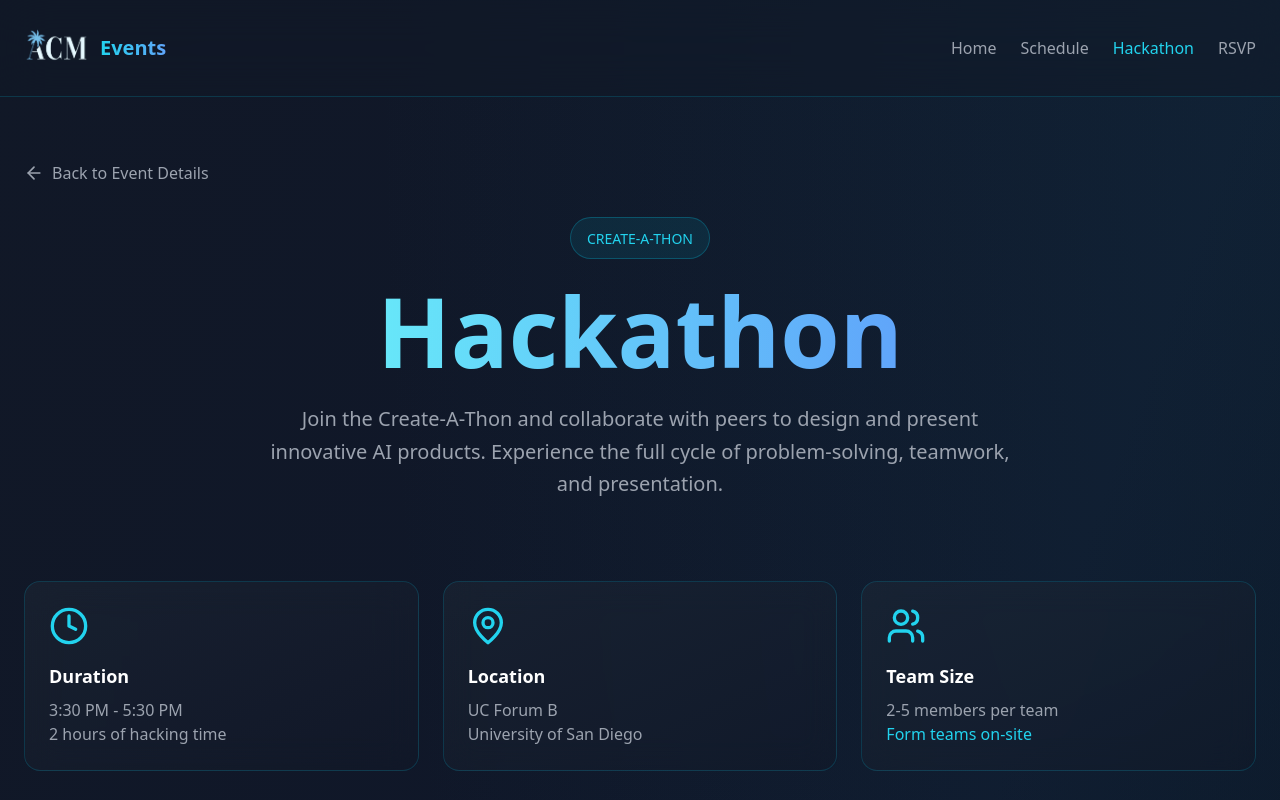
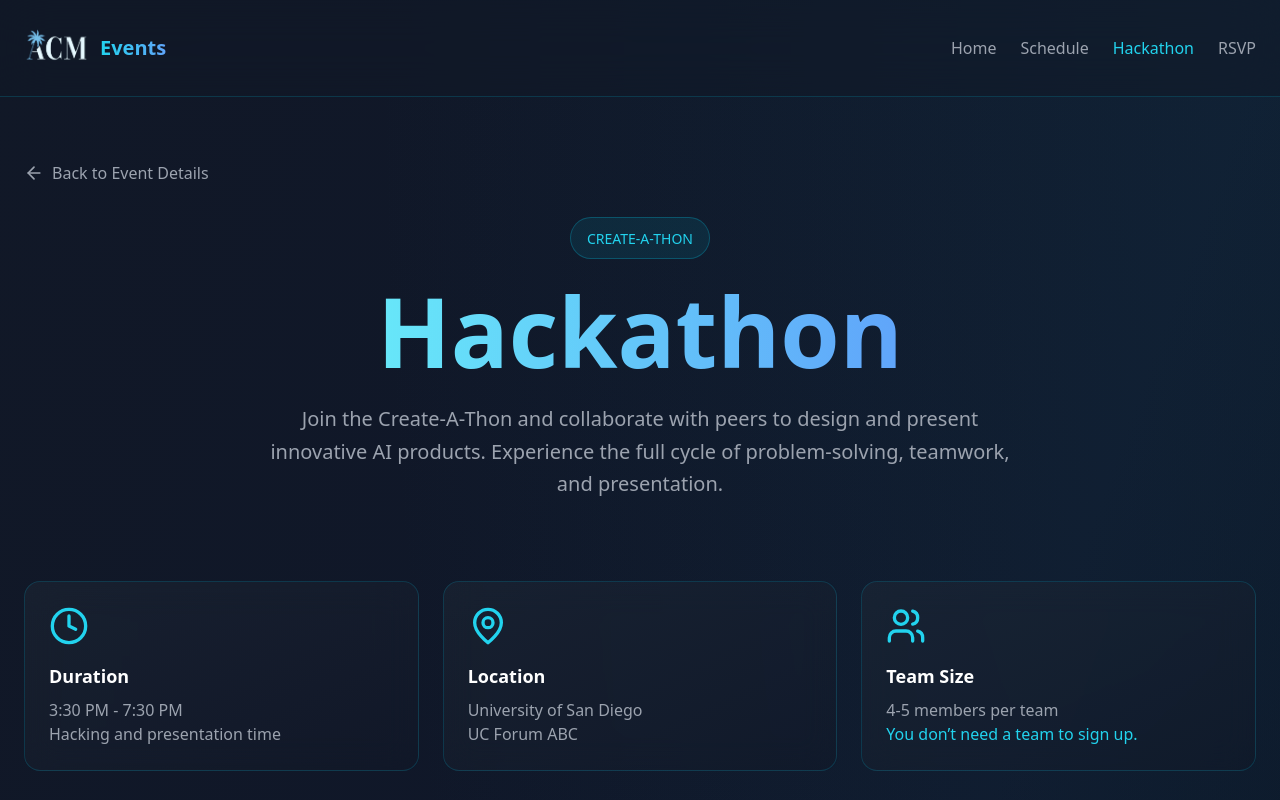
Before and after one commit to Max-Aber/acm_tech_talk, a React (Vite) app: page / in a window 1280 px wide. Both pictures are taken after a click on the button "Hackathon". Shown: the top 800 px of the page. Built offline with nearby package versions, Linux system fonts and the light colour scheme.

Commit message:
updated the numbers and words in the descriptions

```diff
--- a/src/pages/Hackathon.tsx
+++ b/src/pages/Hackathon.tsx
@@ -81,22 +81,22 @@ function Hackathon({ onNavigate }: HackathonProps) {
           <div className="bg-gradient-to-br from-gray-800/50 to-gray-900/50 backdrop-blur-lg border border-cyan-500/20 rounded-2xl p-6 hover:border-cyan-400/40 transition-all duration-300 hover:scale-105">
             <Clock className="w-10 h-10 text-cyan-400 mb-4" />
             <h3 className="text-lg font-semibold mb-2">Duration</h3>
-            <p className="text-gray-400">3:30 PM - 5:30 PM</p>
-            <p className="text-gray-400">2 hours of hacking time</p>
+            <p className="text-gray-400">3:30 PM - 7:30 PM</p>
+            <p className="text-gray-400">Hacking and presentation time</p>
           </div>
 
           <div className="bg-gradient-to-br from-gray-800/50 to-gray-900/50 backdrop-blur-lg border border-cyan-500/20 rounded-2xl p-6 hover:border-cyan-400/40 transition-all duration-300 hover:scale-105">
             <MapPin className="w-10 h-10 text-cyan-400 mb-4" />
             <h3 className="text-lg font-semibold mb-2">Location</h3>
-            <p className="text-gray-400">UC Forum B</p>
             <p className="text-gray-400">University of San Diego</p>
+            <p className="text-gray-400">UC Forum ABC</p>
           </div>
 
           <div className="bg-gradient-to-br from-gray-800/50 to-gray-900/50 backdrop-blur-lg border border-cyan-500/20 rounded-2xl p-6 hover:border-cyan-400/40 transition-all duration-300 hover:scale-105">
             <Users className="w-10 h-10 text-cyan-400 mb-4" />
             <h3 className="text-lg font-semibold mb-2">Team Size</h3>
-            <p className="text-gray-400">2-5 members per team</p>
-            <p className="text-cyan-400 font-medium">Form teams on-site</p>
+            <p className="text-gray-400">4-5 members per team</p>
+            <p className="text-cyan-400 font-medium">You don’t need a team to sign up.</p>
           </div>
         </div>
 
@@ -106,7 +106,7 @@ function Hackathon({ onNavigate }: HackathonProps) {
           </h2>
           <div className="space-y-6 text-gray-300 text-lg leading-relaxed">
             <p>
-              The Create-A-Thon is a collaborative hackathon where teams of 2-5 people work together to design and build innovative AI-powered products. This isn't about writing perfect code - it's about creativity, teamwork, and bringing ideas to life.
+              The Create-A-Thon is a collaborative hackathon where teams of 4-5 people work together to design and build innovative AI-powered products. This isn't about writing perfect code - it's about creativity, teamwork, and bringing ideas to life.
             </p>
             <p>
               Before the hackathon begins, you'll participate in required workshops on Vibe Coding and Daisy.so to learn the tools you'll use. At 3:30 PM, we'll release the prompt, and your team will have 2 hours to create something amazing.
@@ -208,7 +208,7 @@ function Hackathon({ onNavigate }: HackathonProps) {
               <div>
                 <h3 className="text-xl font-semibold mb-2">3:15 PM - 3:30 PM: Team Formation</h3>
                 <p className="text-gray-400">
-                  Form teams of 2-5 people. The hackathon prompt will be released at 3:30 PM sharp.
+                  Form teams of 4-5 people. The hackathon prompt will be released at 3:30 PM sharp.
                 </p>
               </div>
             </div>
@@ -220,7 +220,7 @@ function Hackathon({ onNavigate }: HackathonProps) {
               <div>
                 <h3 className="text-xl font-semibold mb-2">3:30 PM - 5:30 PM: Hack Time!</h3>
                 <p className="text-gray-400">
-                  Two hours of intensive team collaboration to build your AI product. Mentors will be available to help.
+                  Two hours of intensive team collaboration to build your AI product.
                 </p>
               </div>
             </div>
--- a/src/pages/RSVP.tsx
+++ b/src/pages/RSVP.tsx
@@ -142,7 +142,7 @@ function RSVP({ onNavigate }: RSVPProps) {
               Register for the Hackathon
             </h2>
             <p className="text-gray-300 text-lg">
-              Join the Create-A-Thon and collaborate with peers to design innovative AI products. Teams of 2-5 people will compete to build and present their projects to industry judges.
+              Join the Create-A-Thon and collaborate with peers to design innovative AI products. Teams of 4-5 people will compete to build and present their projects to industry judges.
             </p>
           </div>
 
```
